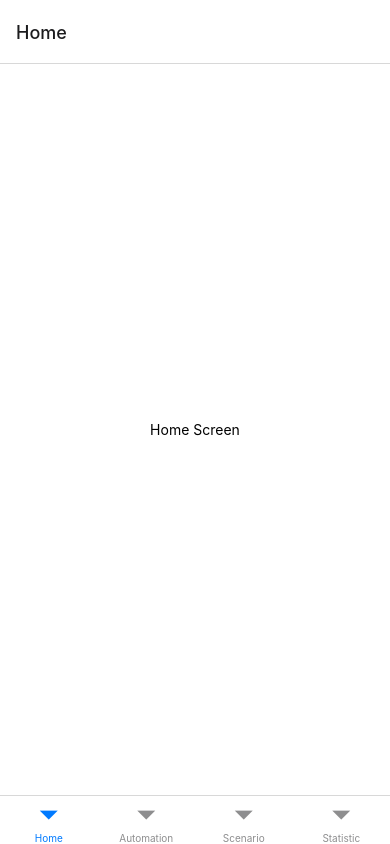
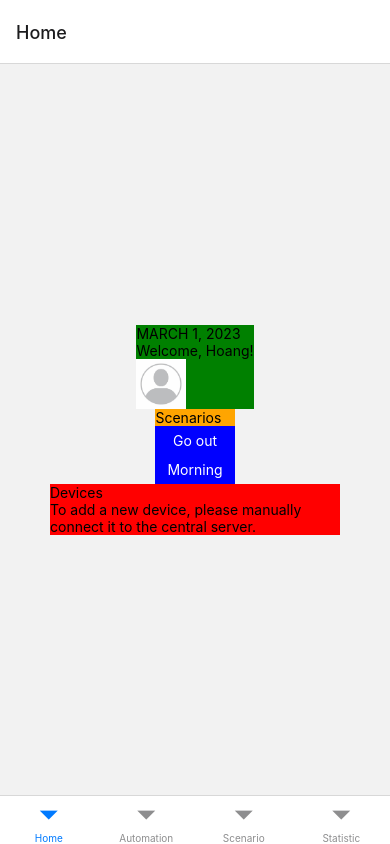
Before and after one commit to ryanhoangt/smart-plug-mobile-app, a React Native app: screen /Home in a window 390 px wide. Built offline with nearby package versions, Linux system fonts and the light colour scheme.

Commit message:
add flat button component and fix typo

```diff
--- a/App.js
+++ b/App.js
@@ -1,16 +1,16 @@
 import { StatusBar } from "expo-status-bar";
 import { StyleSheet, Text, View } from "react-native";
+import { createNativeStackNavigator } from "@react-navigation/native-stack";
+import { NavigationContainer } from "@react-navigation/native";
+import { createBottomTabNavigator } from "@react-navigation/bottom-tabs";
 
 import OnboardScreen from "./screens/OnboardScreen";
 import LoginScreen from "./screens/LoginScreen";
 import SignupScreen from "./screens/SignupScreen";
 import HomeScreen from "./screens/HomeScreen";
-import { createNativeStackNavigator } from "@react-navigation/native-stack";
-import { NavigationContainer } from "@react-navigation/native";
-import { createBottomTabNavigator } from "@react-navigation/bottom-tabs";
-import AutomationScreen from './screens/AutomationScreen'
-import ScenarioScreen from './screens/ScenarioScreen'
-import StatisticScreen from './screens/StatisticScreen'
+import AutomationScreen from "./screens/AutomationScreen";
+import ScenarioScreen from "./screens/ScenarioScreen";
+import StatisticScreen from "./screens/StatisticScreen";
 
 const Stack = createNativeStackNavigator();
 const Tab = createBottomTabNavigator();
@@ -27,7 +27,6 @@
       <Stack.Screen name="Onboard" component={OnboardScreen} />
       <Stack.Screen name="Login" component={LoginScreen} />
       <Stack.Screen name="Signup" component={SignupScreen} />
-      <Stack.Screen name="Home" component={HomeScreen} />
     </Stack.Navigator>
   );
 }
--- /dev/null
+++ b/components/UI/FlatButton.js
@@ -0,0 +1,32 @@
+import { Pressable, Text, View, StyleSheet } from "react-native";
+import { Colors } from "../../constants/colors";
+
+function FlatButton({ children, onPress, style }) {
+  return (
+    <Pressable
+      style={({ pressed }) => [styles.button, pressed && styles.pressed, style]}
+      onPress={onPress}
+    >
+      <View>
+        <Text style={styles.buttonText}>{children}</Text>
+      </View>
+    </Pressable>
+  );
+}
+
+export default FlatButton;
+
+const styles = StyleSheet.create({
+  button: {
+    paddingVertical: 6,
+    paddingHorizontal: 12,
+    backgroundColor: Colors.orangePrimary,
+  },
+  pressed: {
+    opacity: 0.7,
+  },
+  buttonText: {
+    textAlign: "center",
+    color: "white",
+  },
+});
--- a/constants/colors.js
+++ b/constants/colors.js
@@ -1,5 +1,5 @@
 export const Colors = {
-  orangPrimary: "#FF7235",
+  orangePrimary: "#FF7235",
   bluePrimary: "#7EAFD5",
   grayPrimary: "#A6A6A6",
 };
--- a/screens/HomeScreen.js
+++ b/screens/HomeScreen.js
@@ -1,21 +1,57 @@
 import { StatusBar } from "expo-status-bar";
-import { StyleSheet, Text, View } from "react-native";
+import { Image, StyleSheet, Text, View } from "react-native";
+import FlatButton from "../components/UI/FlatButton";
+
+const avatarPlaceholderImg = require("../assets/images/avatar-placeholder.jpg");
 
 function HomeScreen() {
   return (
-    <View style={styles.container}>
+    <View style={styles.homeContainer}>
       <StatusBar style="auto" />
-      <Text>Home Screen</Text>
+      <View style={styles.welcomeHeading}>
+        <View>
+          <Text>MARCH 1, 2023</Text>
+          <Text>Welcome, Hoang!</Text>
+        </View>
+        <Image source={avatarPlaceholderImg} style={styles.avatarImg} />
+      </View>
+      <View style={styles.scenariosContainer}>
+        <Text>Scenarios</Text>
+        <FlatButton style={styles.scenarioBtn}>Go out</FlatButton>
+        <FlatButton style={styles.scenarioBtn}>Morning</FlatButton>
+      </View>
+      <View style={styles.devicesContainer}>
+        <Text>Devices</Text>
+        <Text>
+          To add a new device, please manually connect it to the central server.
+        </Text>
+      </View>
     </View>
   );
 }
 
 const styles = StyleSheet.create({
-  container: {
+  homeContainer: {
     flex: 1,
-    backgroundColor: "#fff",
     alignItems: "center",
     justifyContent: "center",
+    padding: 50,
+  },
+  welcomeHeading: {
+    backgroundColor: "green",
+  },
+  scenariosContainer: {
+    backgroundColor: "orange",
+  },
+  devicesContainer: {
+    backgroundColor: "red",
+  },
+  avatarImg: {
+    width: 50,
+    height: 50,
+  },
+  scenarioBtn: {
+    backgroundColor: "blue",
   },
 });
 
--- a/screens/OnboardScreen.js
+++ b/screens/OnboardScreen.js
@@ -1,11 +1,21 @@
+import { useNavigation } from "@react-navigation/native";
 import { StatusBar } from "expo-status-bar";
 import { StyleSheet, Text, View } from "react-native";
 
+import FlatButton from "../components/UI/FlatButton.js";
+
 function OnboardScreen() {
+  const navigation = useNavigation();
+
+  const getStartedHandler = () => {
+    navigation.replace("Login");
+  };
+
   return (
     <View style={styles.container}>
       <StatusBar style="auto" />
       <Text>Onboard Screen</Text>
+      <FlatButton onPress={getStartedHandler}>{"Get Started"}</FlatButton>
     </View>
   );
 }
@@ -13,9 +23,8 @@
 const styles = StyleSheet.create({
   container: {
     flex: 1,
-    backgroundColor: "#fff",
     alignItems: "center",
-    justifyContent: "center",
+    justifyContent: "space-around",
   },
 });
 
```
